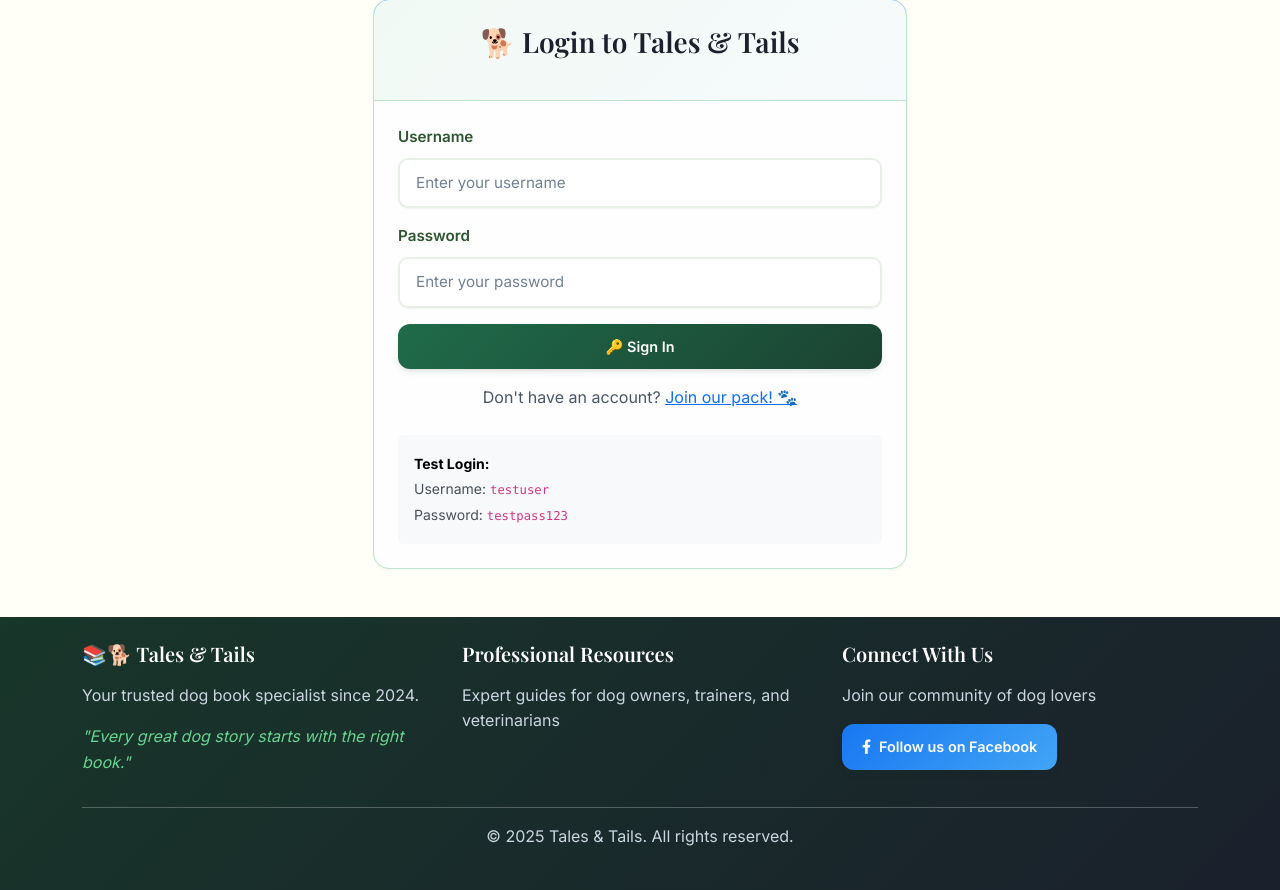
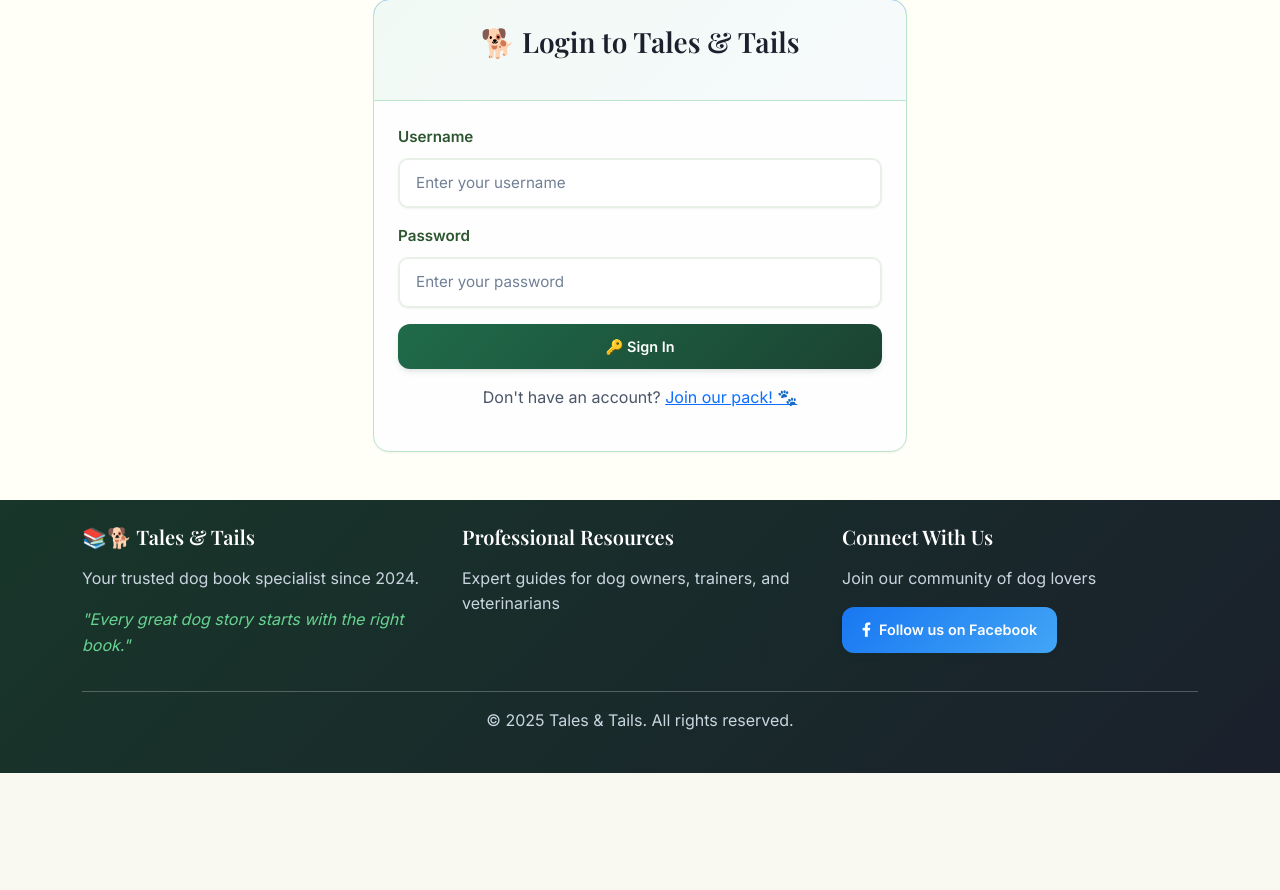
Before and after one commit to Nickflanagn24/bookstore, a Django app: page /accounts/login/ in a window 1280 px wide. Shown: the part 222-1112 px from the top of the page. After the commit the page ends 995 px from the top, so only its background shows below. Run offline with Django 4.2, Linux system fonts and the light colour scheme; parts of the project's set-up code (start-up, migrations or seed data) failed here and were passed over.

Commit message:
fix : remove test user

```diff
--- a/templates/accounts/login_simple.html
+++ b/templates/accounts/login_simple.html
@@ -39,15 +39,6 @@
                             <p>Don't have an account? <a href="{% url 'accounts:register' %}">Join our pack! 🐾</a></p>
                         </div>
                     </form>
-
-                    <!-- Debug Help -->
-                    <div class="mt-4 p-3 bg-light rounded">
-                        <small class="text-muted">
-                            <strong>Test Login:</strong><br>
-                            Username: <code>testuser</code><br>
-                            Password: <code>testpass123</code>
-                        </small>
-                    </div>
                 </div>
             </div>
         </div>
```
